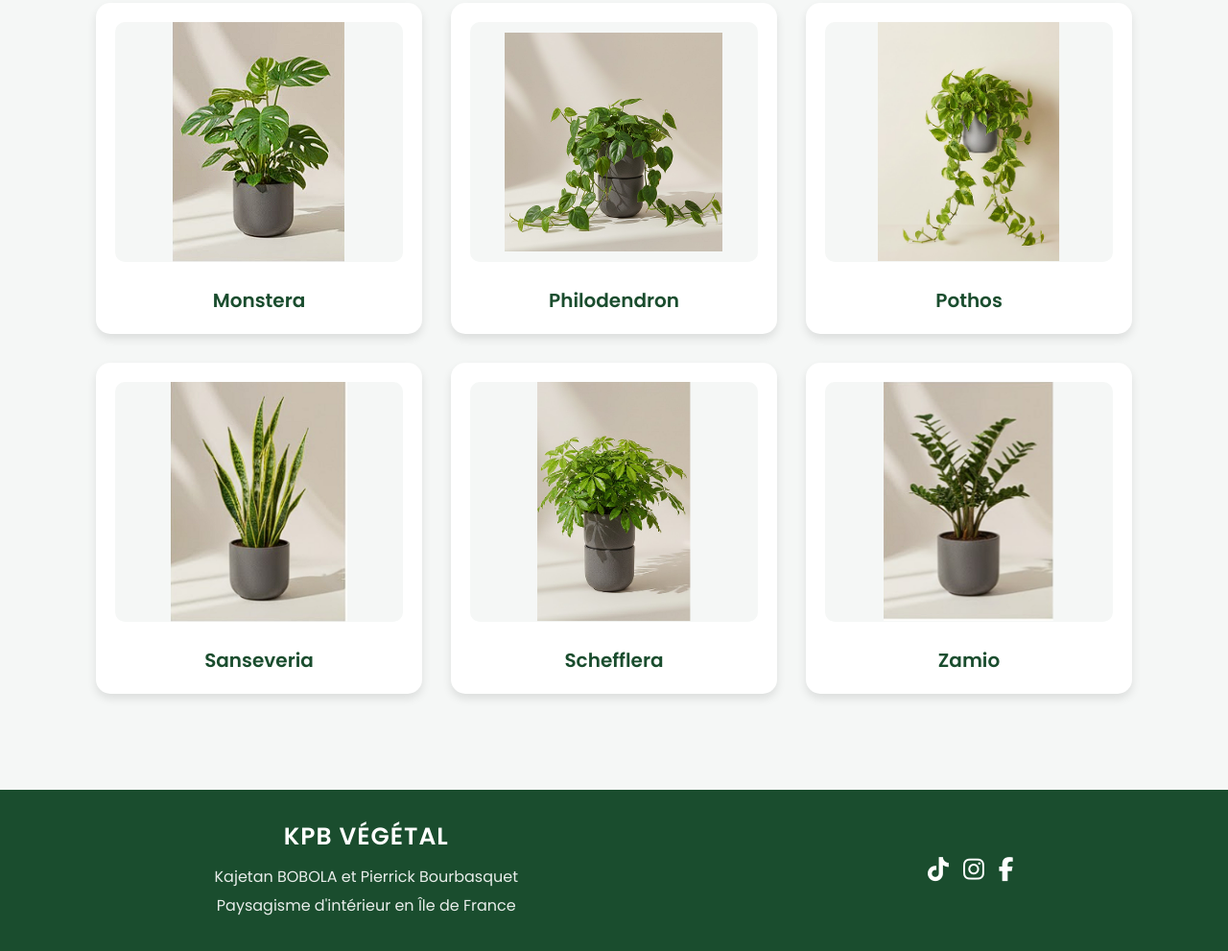
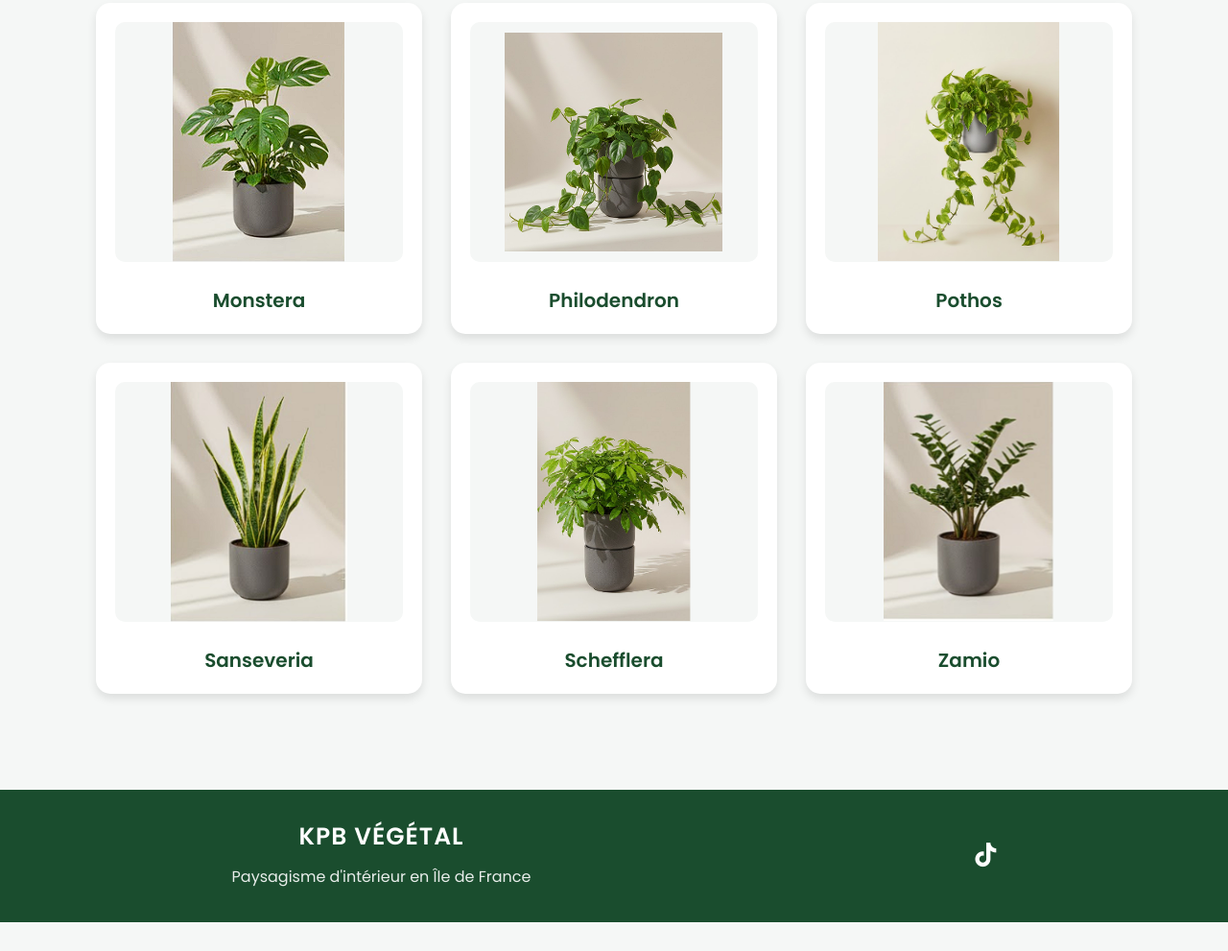
Before and after one commit to CyrilRPG/kpbvegetal, a plain HTML site: page services.html in a window 1280 px wide. Shown: the part 1869-2860 px from the top of the page at 96% size. After the commit the page ends 2830 px from the top, so only its background shows below. Drawn offline with nearby package versions, Linux system fonts and the light colour scheme.

Commit message:
Update services.html

```diff
--- a/services.html
+++ b/services.html
@@ -163,7 +163,9 @@
         <span class="lightbox-prev">&#10094;</span>
         <span class="lightbox-next">&#10095;</span>
         <div class="lightbox-content">
-            <img id="lightbox-image" src="" alt="">
+            <div class="lightbox-image-wrapper">
+                <img id="lightbox-image" src="" alt="">
+            </div>
             <div class="lightbox-caption">
                 <span id="lightbox-plant-name"></span>
                 <span id="lightbox-counter"></span>
@@ -178,15 +180,12 @@
         <!-- footer heading  -->
         <div class="footer-content">
             <h1>KPB VÉGÉTAL</h1>
-            <p>Kajetan BOBOLA et Pierrick Bourbasquet</p>
             <p>Paysagisme d'intérieur en Île de France</p>
         </div>
 
         <!-- footer icons  -->
         <div class="icons">
             <a href="https://www.tiktok.com/@kpbvegetal" target="_blank" class="fab fa-tiktok"></a>
-            <a href="#" class="fab fa-instagram" title="Bientôt disponible"></a>
-            <a href="#" class="fab fa-facebook-f" title="Bientôt disponible"></a>
         </div>
     </section>
     <!-- footer section end  -->
```
